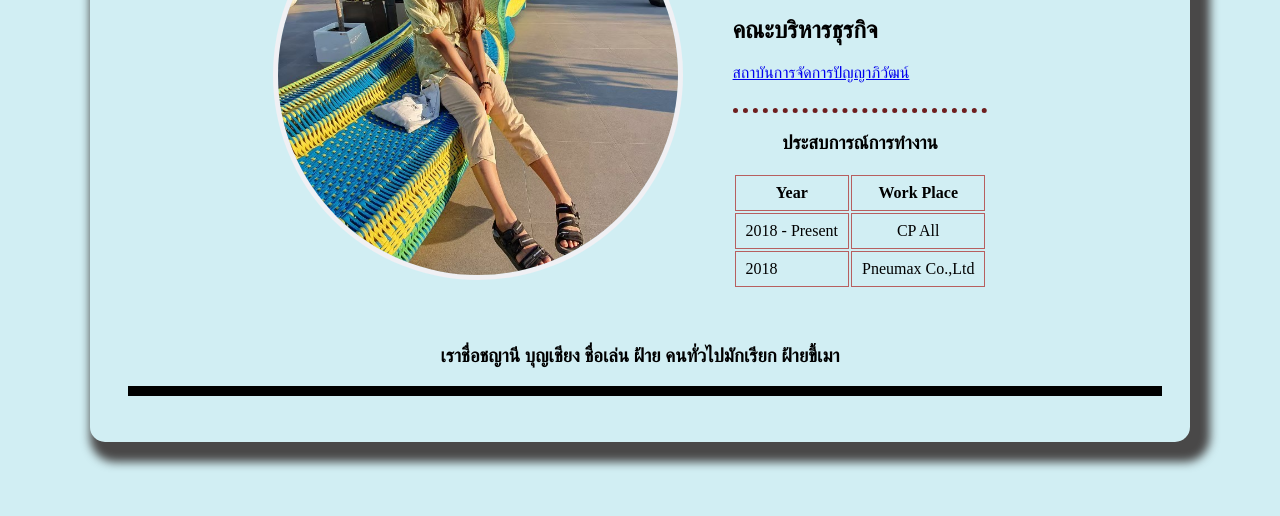
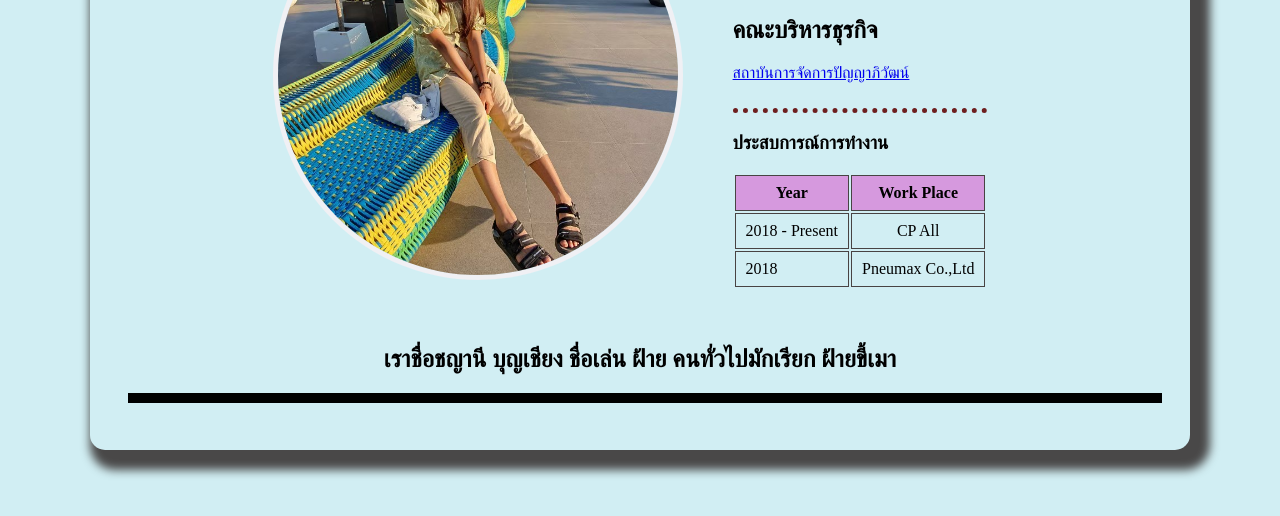
Before and after one commit to chayanee1907/myprofile2024, a plain HTML site: page index.html in a window 1280 px wide. Shown: the part 232-748 px from the top of the page. Drawn offline with Linux system fonts and the light colour scheme.

Commit message:
ตกแต่งสีเพิ่ม

```diff
--- a/index.html
+++ b/index.html
@@ -46,7 +46,7 @@
             </div>
     </div>
     <br>
-    <h3>เราชื่อชญานี บุญเชียง ชื่อเล่น ฝ้าย คนทั่วไปมักเรียก ฝ้ายขี้เมา</h3>
+    <h2 style="text-align: center" >เราชื่อชญานี บุญเชียง ชื่อเล่น ฝ้าย คนทั่วไปมักเรียก ฝ้ายขี้เมา</h2>
     <hr style="border: solid 5px;">
 </body>
 </html>
--- a/styless.css
+++ b/styless.css
@@ -26,12 +26,14 @@ img {
   overflow-clip-margin: content-box;
   overflow: clip;
 }
-h3 {
-  text-align: center;
+th,
+td {
+  border: 1px solid rgb(72, 67, 67);
+  padding: 8px 10px;
 }
-th,td {
-  border: 1px solid rgb(183, 95, 95);
-  padding: 8px 10px;
+thead,
+tfoot {
+  background-color: rgb(214, 153, 222);
 }
  td:last-of-type {
   text-align: center;
```
